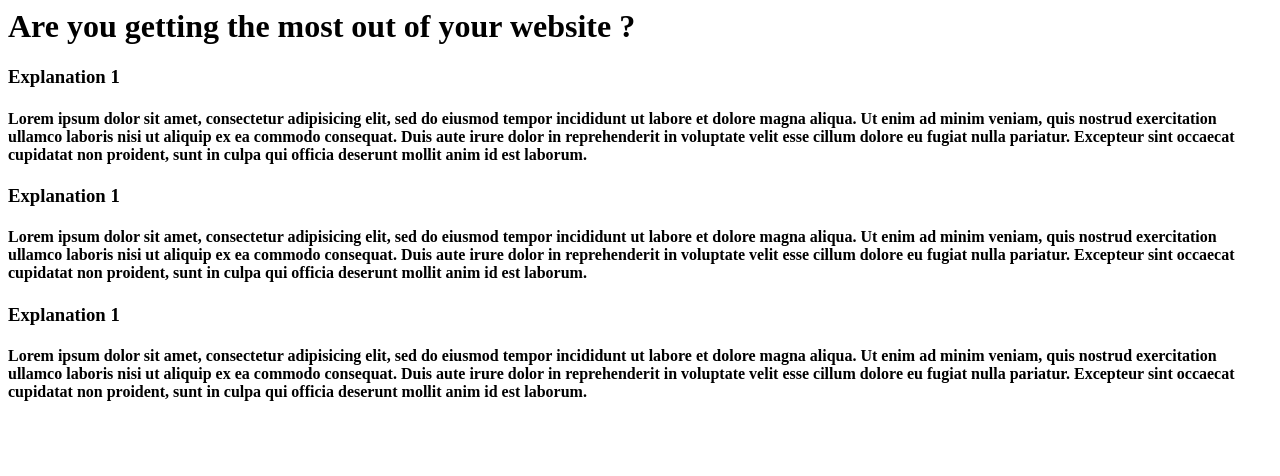
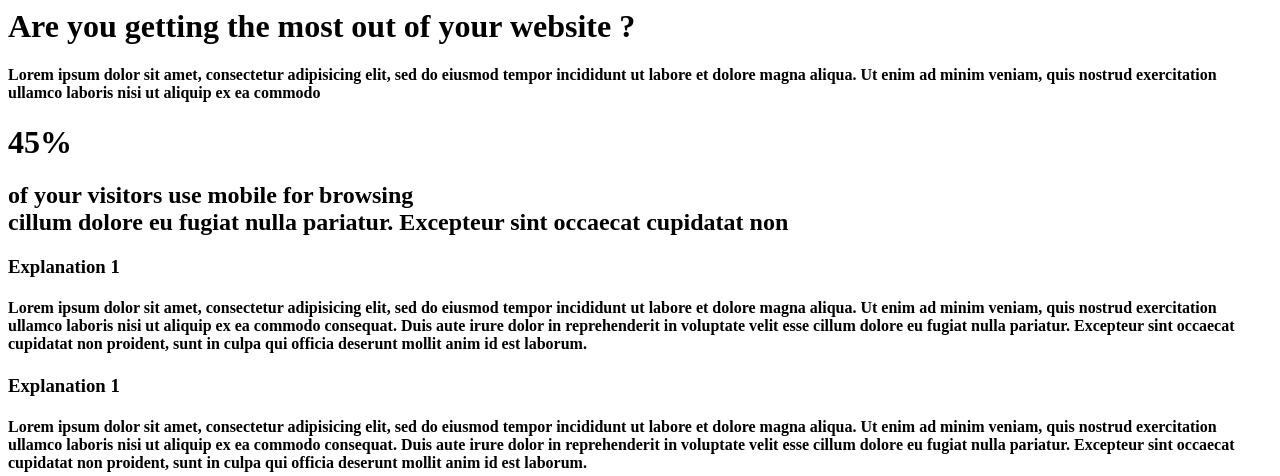
Before and after one commit to andreitobias/myapp, a Rails app: template app/views/pages/_content.html.erb in a window 1280 px wide. Shown: the top 476 px of the page. Run offline with Rails 7, Linux system fonts and the light colour scheme; the template is opened without the code that fills it, so the values that code supplies are empty.

Commit message:
Added styles to content

```diff
--- a/app/assets/stylesheets/animations.css.scss
+++ b/app/assets/stylesheets/animations.css.scss
@@ -90,7 +90,7 @@ box-shadow: 0px 1px 1px 0px rgba(0, 0, 0, 0.2);
 
 .animation-element.slide-left.testimonial h4 {
   line-height:48px;
-  font-size:32px;
+  font-size:25px;
 
 }
 
--- a/app/views/pages/_content.html.erb
+++ b/app/views/pages/_content.html.erb
@@ -1,7 +1,24 @@
 
 
 <div class="container-fluid">
-<div class="col-md-6 col-md-offset-3"><h1> Are you getting the most out of your website ? </h1></div>
+    <div class="col-md-6 col-md-offset-3">
+        <div class ="content-header">
+            <h1> Are you getting the most out of your website ? </h1>
+            <h4>Lorem ipsum dolor sit amet, consectetur adipisicing elit, sed do eiusmod
+            tempor incididunt ut labore et dolore magna aliqua. Ut enim ad minim veniam,
+            quis nostrud exercitation ullamco laboris nisi ut aliquip ex ea commodo
+            </h4>
+        </div>
+    </div>
+</div>
+
+<div class="col-md-6 col-md-offset-2">
+    <div class="stats">
+        <h1> 45% </h1>
+        <h2>of your visitors use mobile for browsing<br>
+cillum dolore eu fugiat nulla pariatur. Excepteur sint occaecat cupidatat non
+        </div>
+
 </div>
 
 <div class="col-md-12 content">
```
Also changed, not shown: app/assets/stylesheets/custom.css.scss (+33 -2 lines).
